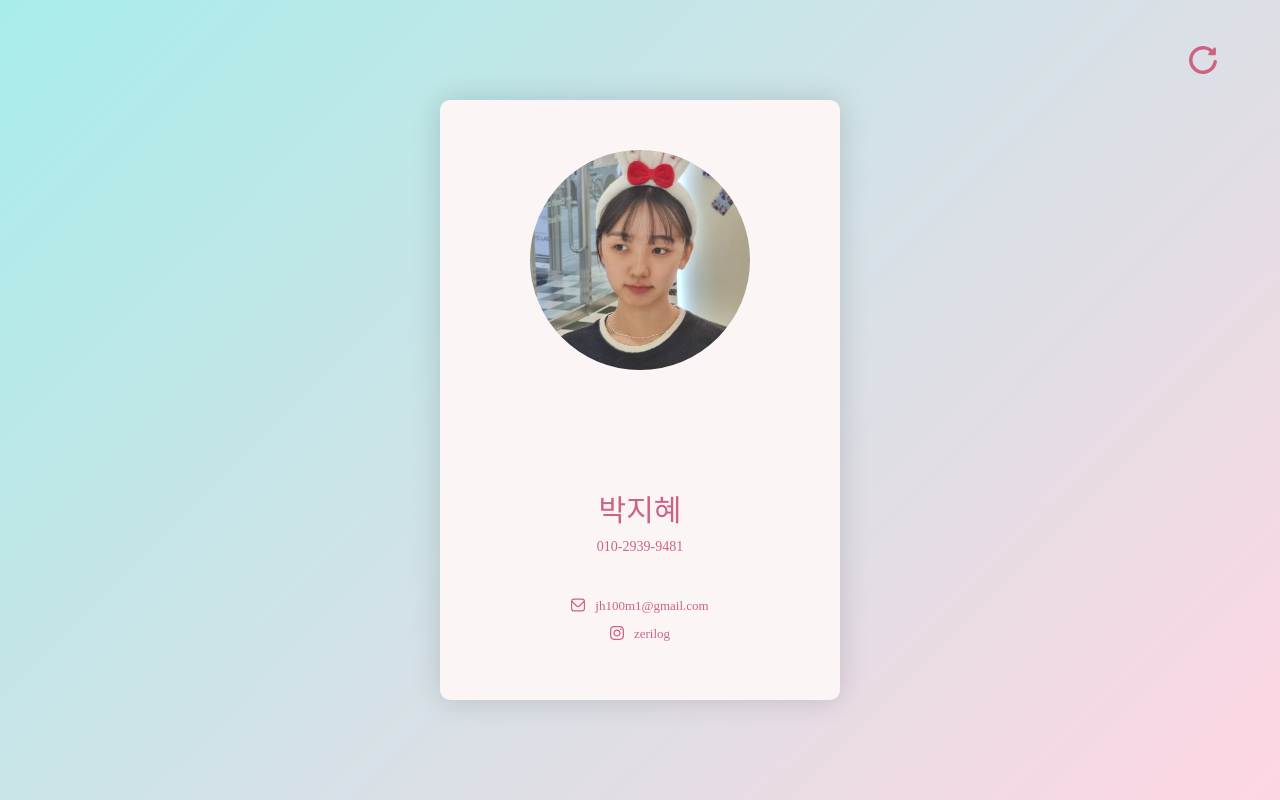
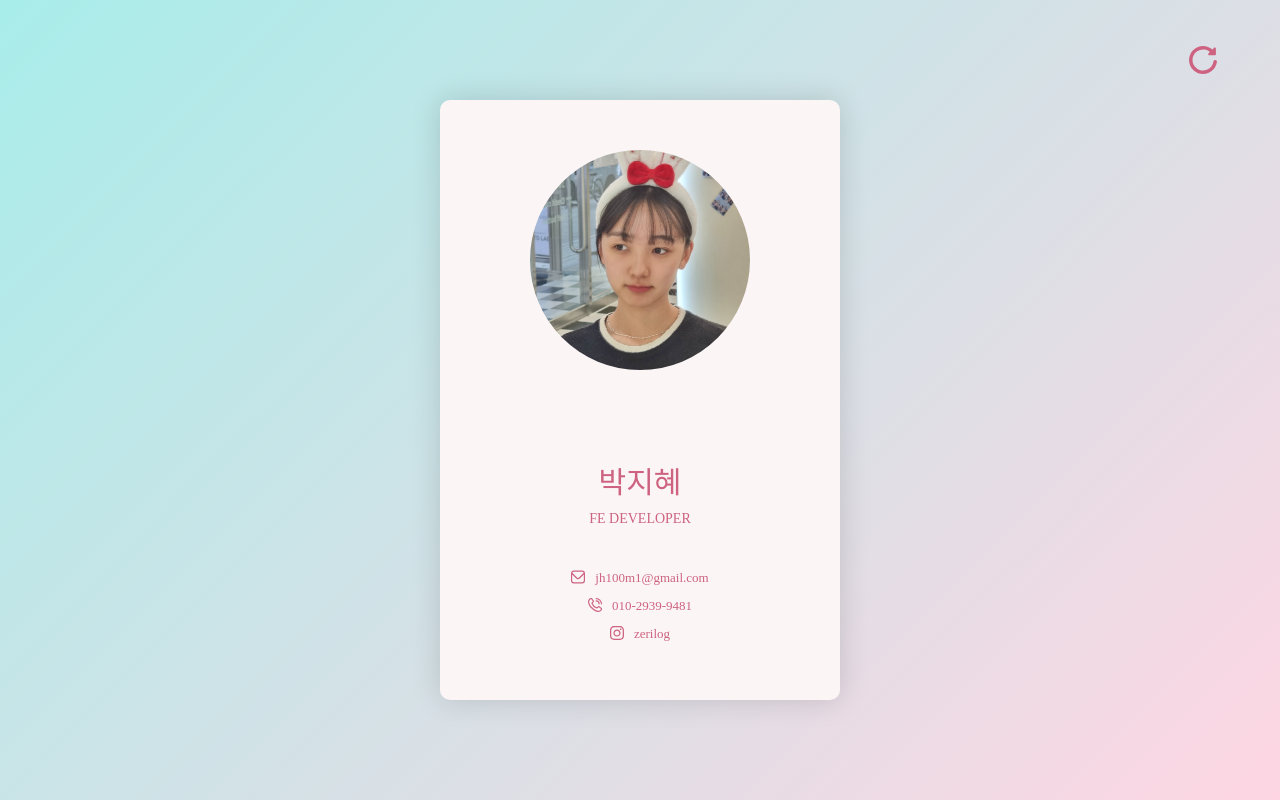
Before and after one commit to jyejyes/mobileBusinessCard, a React (Vite) app: page / in a window 1280 px wide. Built offline with nearby package versions, Linux system fonts and the light colour scheme; a web font is replaced by a local one.

Commit message:
개인정보 추가

```diff
--- a/src/components/Card.tsx
+++ b/src/components/Card.tsx
@@ -1,6 +1,7 @@
 import styled from "@emotion/styled";
 import { ReactComponent as EmailIcon } from "../../public/assets/ic-email.svg";
 import { ReactComponent as InstagramIcon } from "../../public/assets/ic-instagram.svg";
+import { ReactComponent as PhoneIcon } from "../../public/assets/ic-phone.svg";
 import { useState } from "react";
 import { Common } from "../styles/Common.ts";
 import { colorChoice } from "../state/state.ts";
@@ -41,12 +42,17 @@ export const Card = () => {
 
       <Information isMouseOver={isMouseOver} colorIndex={colorIndex}>
         <h1 className="name">박지혜</h1>
-        <p className="number">010-2939-9481</p>
+        <p className="number">FE DEVELOPER</p>
 
         <div className="contact">
           <EmailIcon width={14} height={14} />
 
           <p>jh100m1@gmail.com</p>
+        </div>
+        <div className="contact">
+          <PhoneIcon width={14} height={14} />
+
+          <p>010-2939-9481</p>
         </div>
         <div className="contact">
           <InstagramIcon width={14} height={14} />
```
